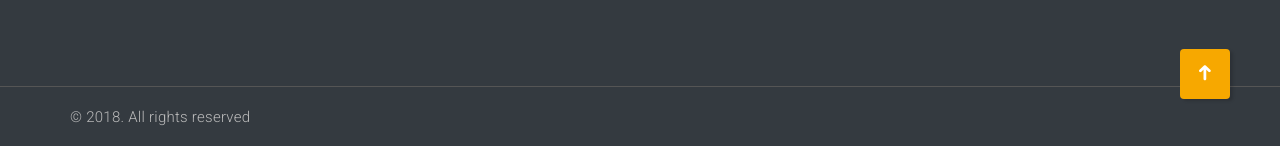
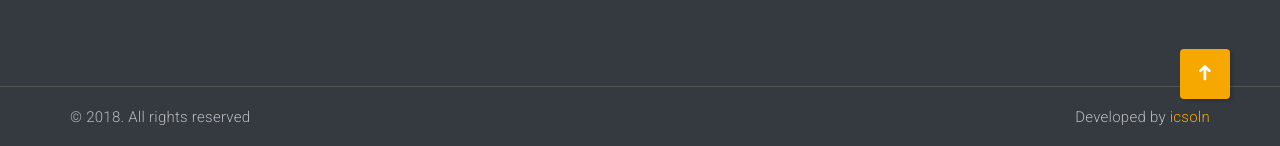
Before and after one commit to sharathdt/rtry, a Jekyll site: the page built from index.html, in a window 1280 px wide and 900 px high, scrolled down 3662 px. Shown: the part 751-897 px from the top of the window. Built offline with Jekyll 4.4.1, drawn with Linux system fonts in a browser that asks for light colours; some web fonts are replaced.

Commit message:
copyright

```diff
--- a/_includes/footer.html
+++ b/_includes/footer.html
@@ -53,9 +53,9 @@
                     <div class="col-md-4">
                         <span class="copyright"></span>
                     </div>
-                   <!--  <div class="col-md-4 text-right">
-                        <span class="copyright">Developed by <a target="_blank" href="http://webjeda.com">webjeda</a></span>
-                    </div> -->
+                   <div class="col-md-4 text-right">
+                        <span class="copyright">Developed by <a target="_blank" href="https://icsoln.com">icsoln</a></span>
+                    </div>
                 </div>
             </div>
         </div>
```
